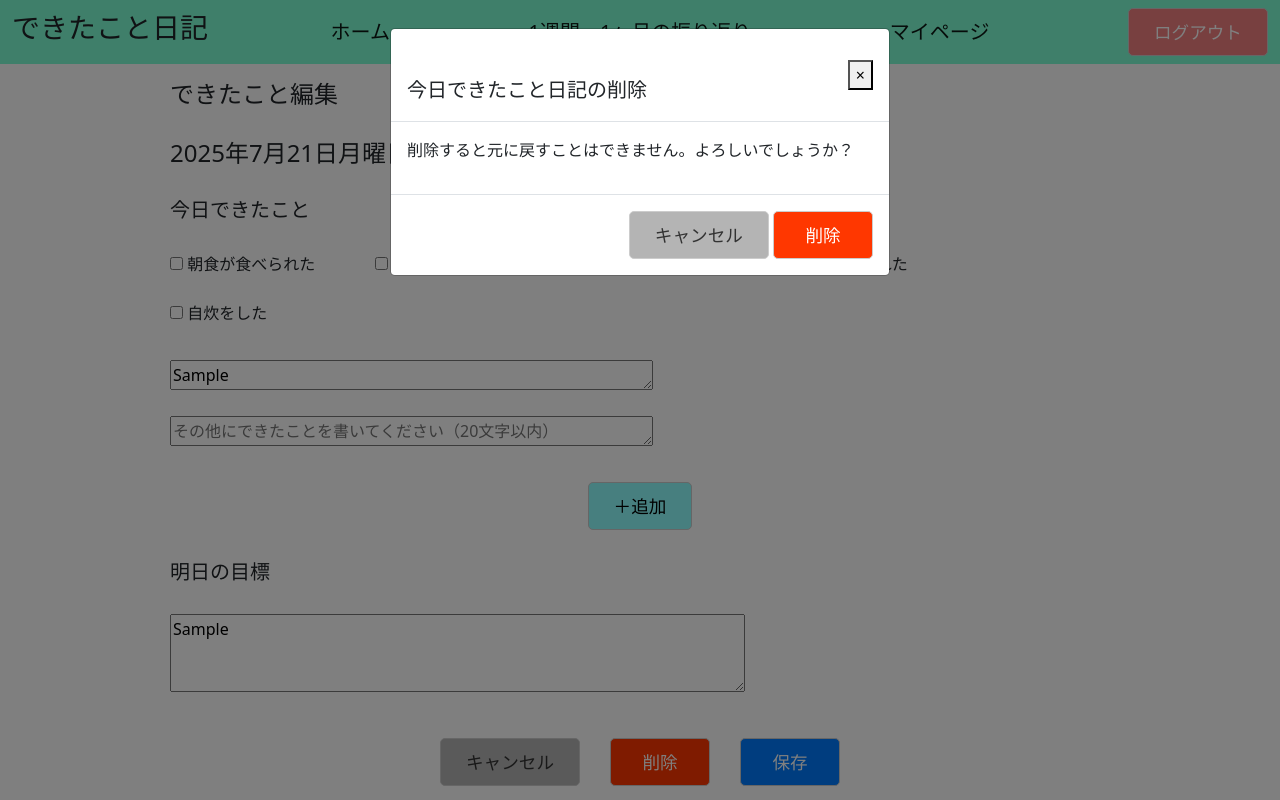
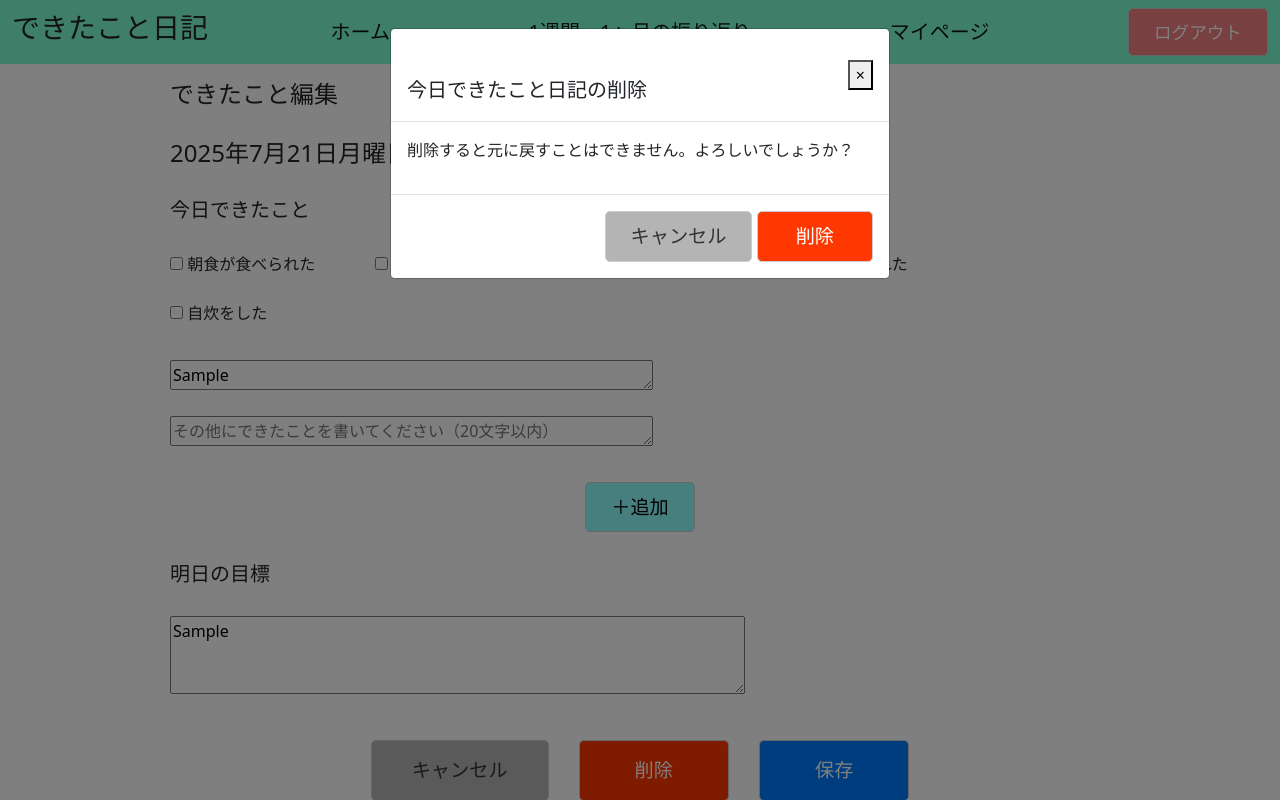
Before and after one commit to haruko-kobayashi1224/application1, a Django app: page /diary_app/edit_diary/1/2025/07/21/ in a window 1280 px wide, after a click on "削除". Run offline with Django 5.2, Linux system fonts and the light colour scheme; a user stored in the database is signed in; tables that the repository leaves empty hold one stand-in row (values such as "Sample post").

Commit message:
ボタンの修正

```diff
--- a/diary/templates/edit_diary.html
+++ b/diary/templates/edit_diary.html
@@ -57,14 +57,14 @@ h5 {
 .btn  {
   min-width: 100px;
   gap: 10px;
-  padding: 10px 25px;
-  font-size: 1.1rem;
+  font-size: 1.2rem;
   border-radius: 5px;
   border: 1px solid #ccc;
 }
 
 #add-form-btn {
   background-color: #8ffefeff;
+  padding: 10px 25px;
   color: black;
 }
 
@@ -76,6 +76,7 @@ h5 {
 
 .btn-cancel {
   background-color: #b4b4b4ff;
+  padding: 15px 40px;
   color: #333;
 }
 
@@ -85,8 +86,21 @@ h5 {
   transition: 0.2s ease;      /* なめらかな変化 */
 }
 
+.btn-cancel-modal{
+  background-color: #b4b4b4ff;
+  padding: 10px 25px;
+  color: #333;
+}
+
+.btn-cancel-modal:hover {
+  background-color: #c7c7c7ff;  /* 少し濃いグレーに */
+  color: #333;              /* 文字色も濃く */
+  transition: 0.2s ease;      /* なめらかな変化 */
+}
+
 .btn-save {
   background-color: #007bff;
+  padding: 15px 55px;
   color: white;
 }
 
@@ -100,6 +114,7 @@ h5 {
 
 .btn-delete {
   background-color: #ff3700ff;
+  padding: 15px 55px;
   color: white;
 }
 
@@ -108,6 +123,19 @@ h5 {
   color: white;
   transition: 0.2s ease;
 }
+
+.btn-delete-modal{
+  background-color: #ff3700ff;
+  padding: 10px 38px;
+  color: white;
+}
+
+.btn-delete-modal:hover {
+  background-color: #f75e34ff;
+  color: white;
+  transition: 0.2s ease;
+}
+
 
 #emptyModal{
   display:none;
@@ -215,8 +243,8 @@ h5 {
         {% if diary.pk %}
           <form action="{% url 'diary_app:delete_diary' pk=diary.pk year=diary.created_at.year month=diary.created_at.month day=diary.created_at.day %}" method="POST">
             {% csrf_token %}
-              <button type="button" class="btn btn-cancel" data-bs-dismiss="modal">キャンセル</button>
-              <button type="submit" class="btn btn-delete">削除</button>
+              <button type="button" class="btn btn-cancel-modal" data-bs-dismiss="modal">キャンセル</button>
+              <button type="submit" class="btn btn-delete-modal">削除</button>
           </form>
         {% endif %}
       </div>
```
Also changed, not shown: diary/templates/edit_reflection.html (+5 -3 lines), diary/templates/reflection.html (+30 -4 lines), diary/templates/today_input.html (+5 -13 lines).
